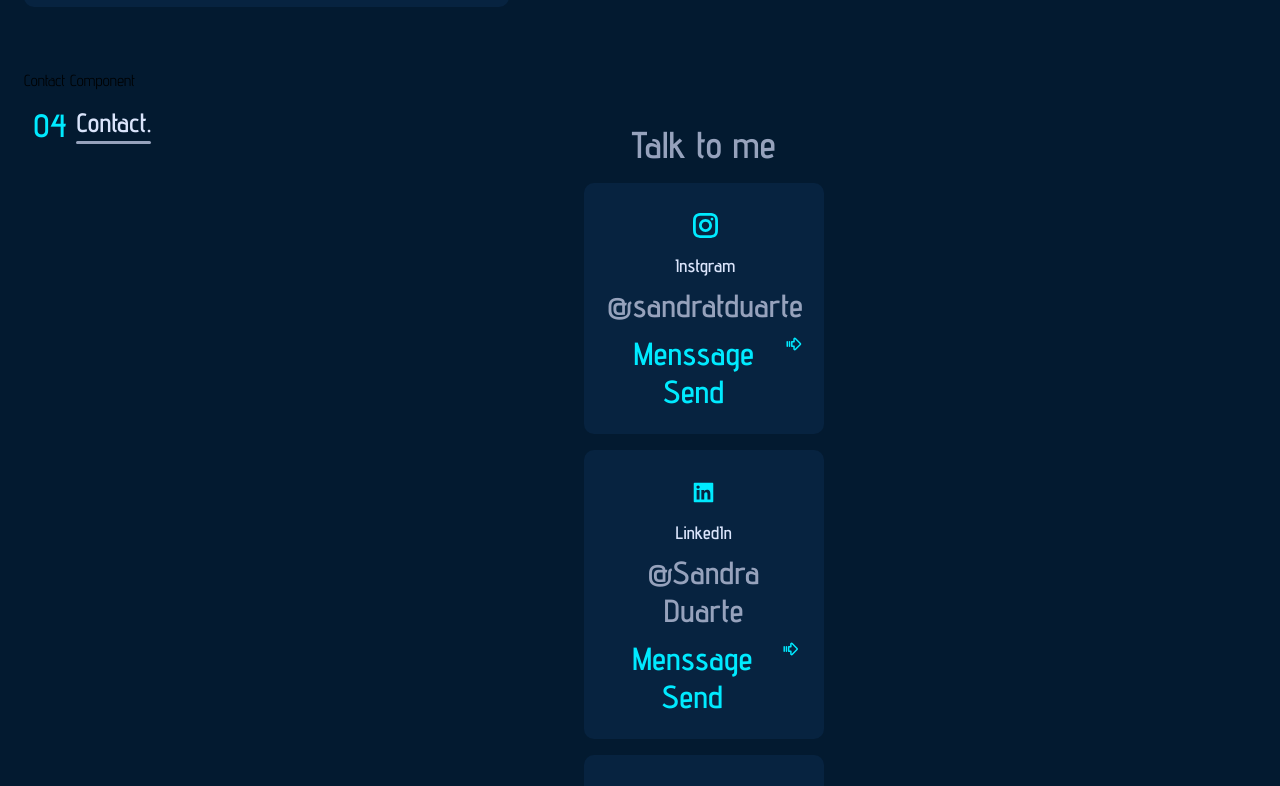
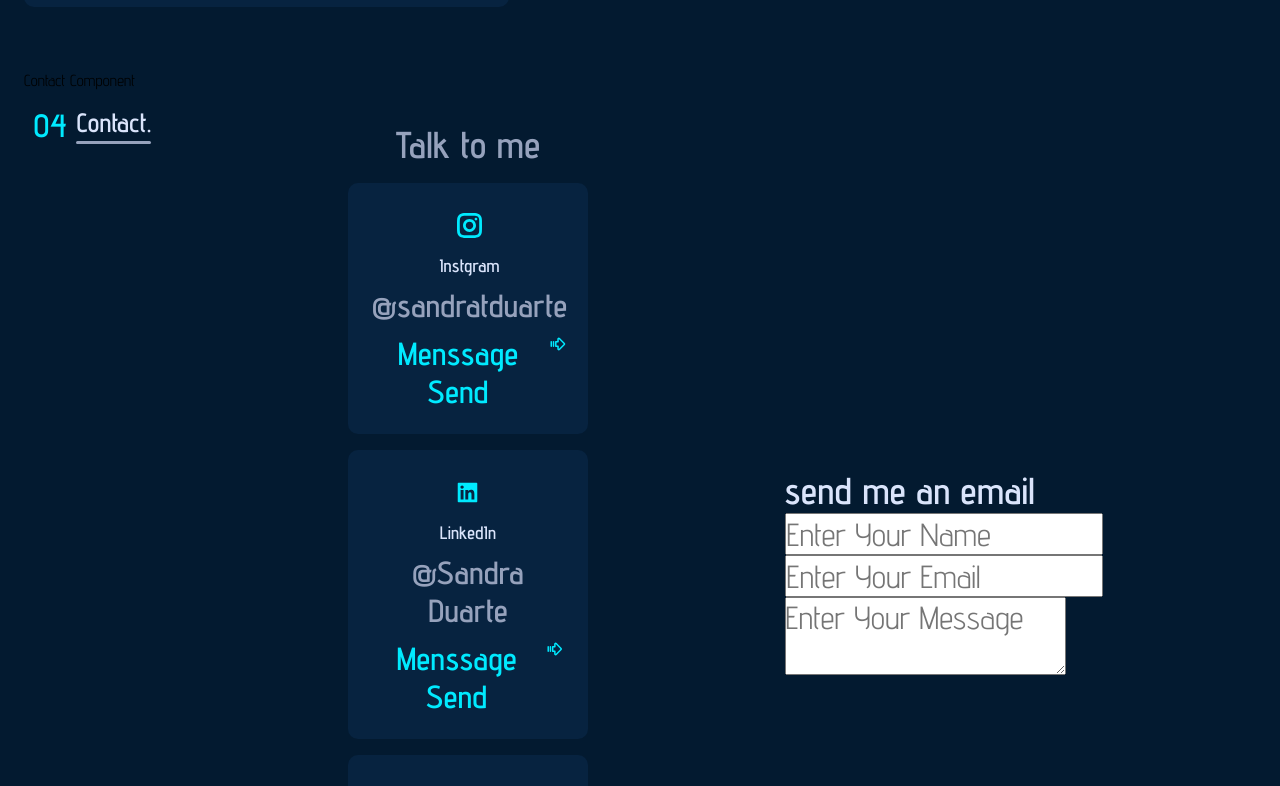
Before and after one commit to Sandra-Duarte/my-portfolio, a React (Create React App) app: page / in a window 1280 px wide. Shown: the part 1994-2780 px from the top of the page. Built offline with nearby package versions, Linux system fonts and the light colour scheme.

Commit message:
add email form

```diff
--- a/src/Componenent/Page/Contact/Contact.jsx
+++ b/src/Componenent/Page/Contact/Contact.jsx
@@ -59,7 +59,14 @@ const Contact = () => {
         </div>
 
       </div>
+      <div className='form grid'> <h3>send me an email</h3>
+      <form action=''>
+      <input type='text' placeholder='Enter Your Name' />
+        <input type='email' placeholder='Enter Your Email' />
+        <textarea name='' id='' placeholder='Enter Your Message' ></textarea>
+      </form>
 
+      </div>
     </div>
     </section>
   )
```
